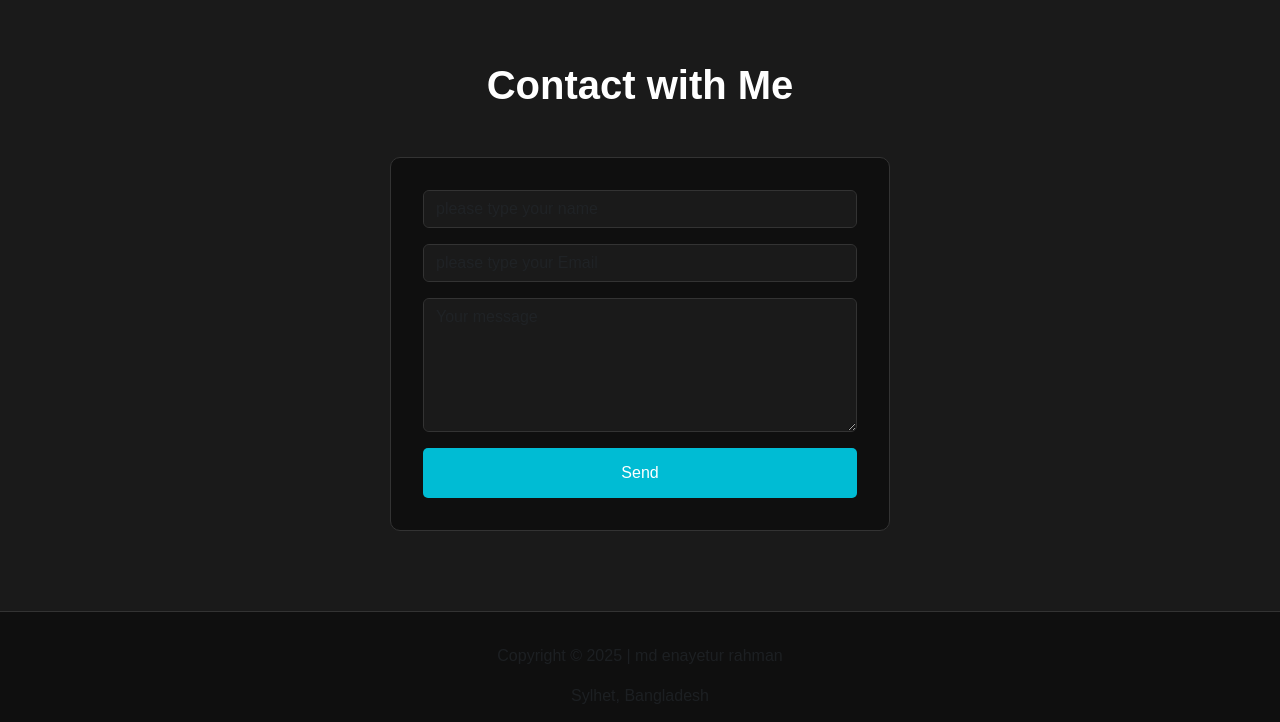
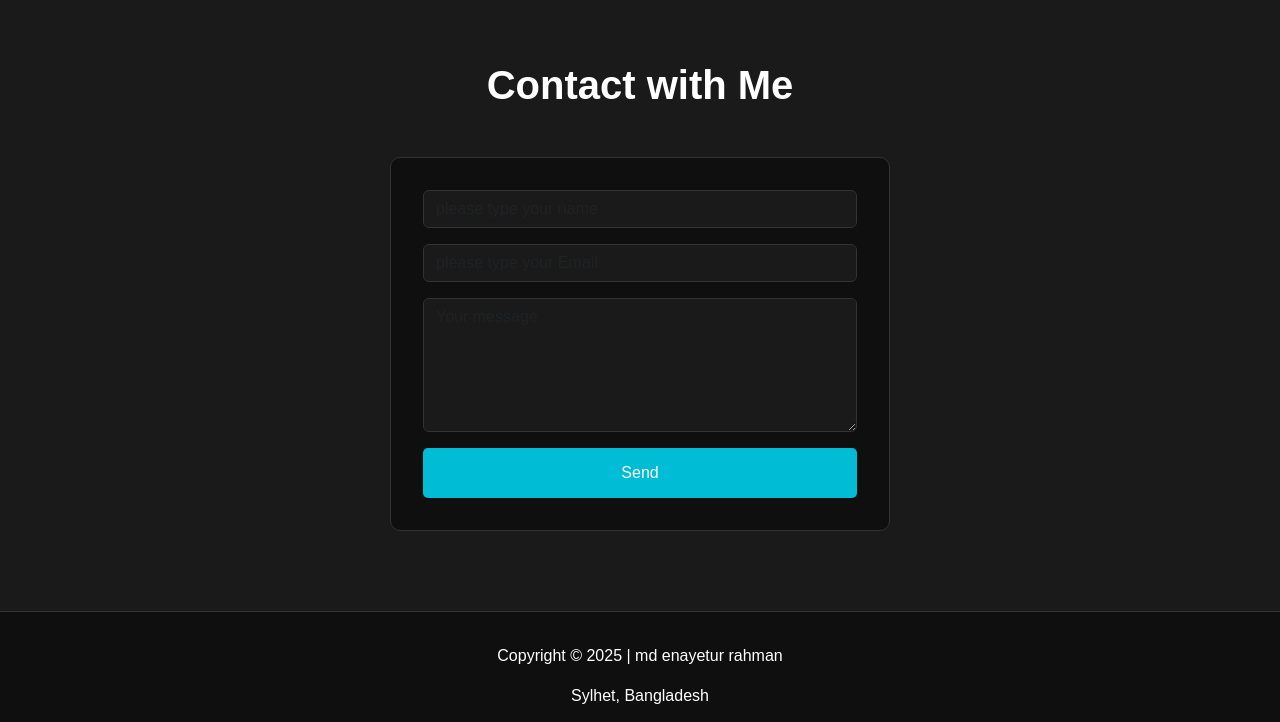
Before and after one commit to enayetsyl/sdp-portfolio-project, a plain HTML site: page index.html in a window 1280 px wide. Shown: the part 2186-2908 px from the top of the page. Drawn offline with nearby package versions, Linux system fonts and the light colour scheme.

Commit message:
fifth commit

```diff
--- a/index.html
+++ b/index.html
@@ -629,8 +629,8 @@
     <!-- Footer -->
     <footer class="footer">
       <div class="container">
-        <p class="text-muted mb-3">Copyright © 2025 | md enayetur rahman</p>
-        <p class="text-muted mb-3">Sylhet, Bangladesh</p>
+        <p class="text-white mb-3">Copyright © 2025 | md enayetur rahman</p>
+        <p class="text-white mb-3">Sylhet, Bangladesh</p>
         <div class="footer-social">
           <a href="https://github.com/enayetsyl" target="_blank"><i class="fab fa-github"></i></a>
           <a href="https://www.linkedin.com/in/md-enayetur-rahman" target="_blank"><i class="fab fa-linkedin"></i></a>
```
